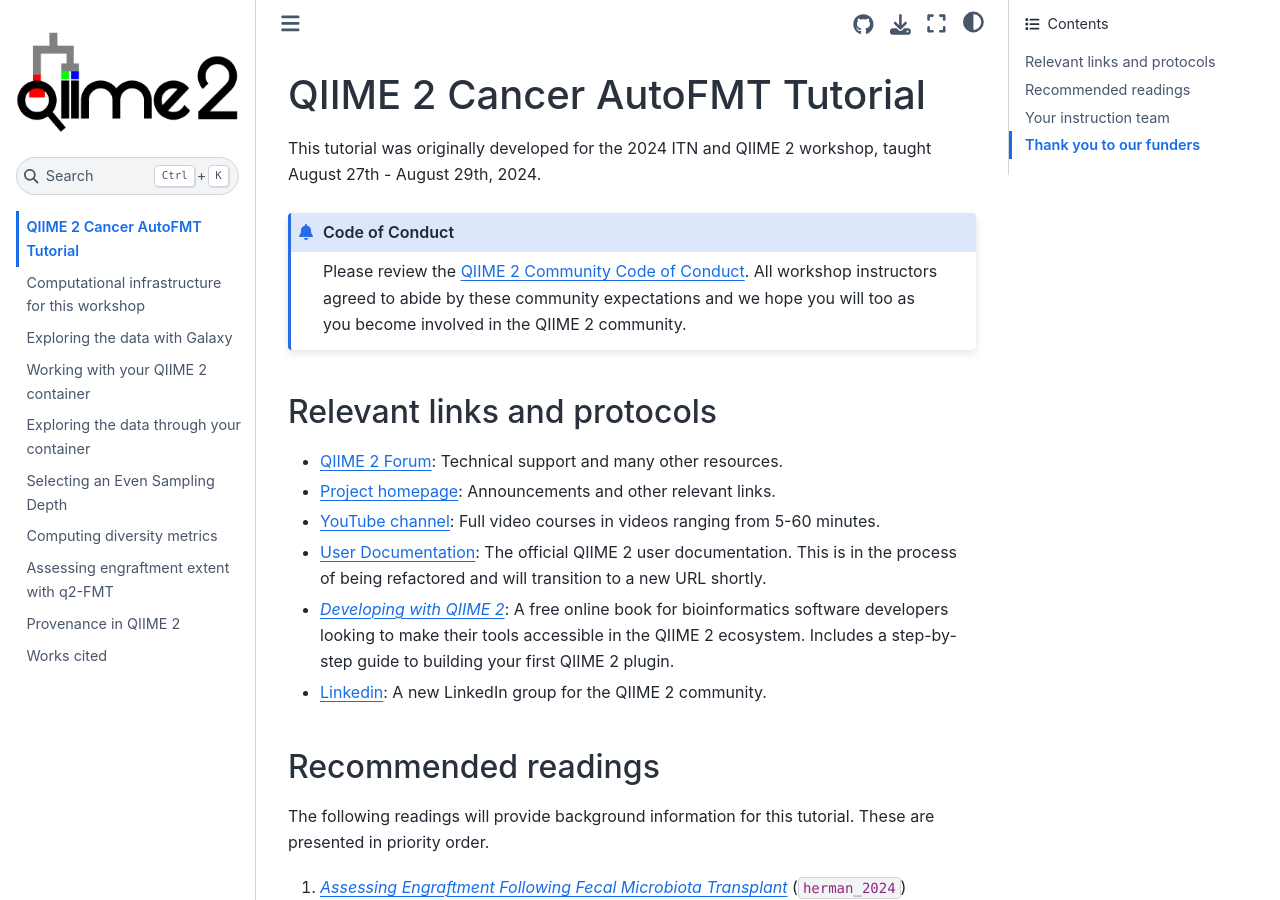
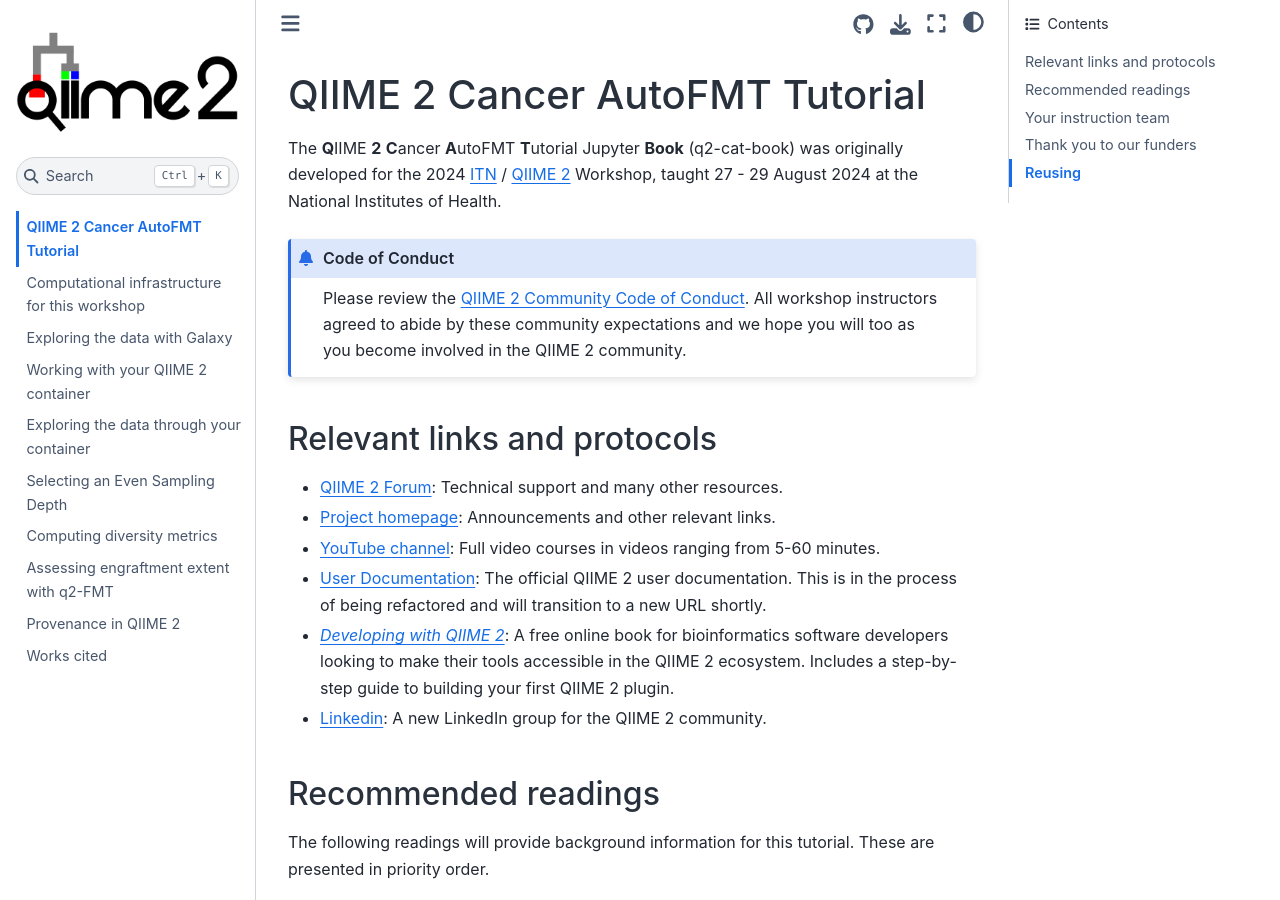
Before and after one commit to caporaso-lab/2024-q2-ITN-Workshop, a Jupyter Book: the page built from book/index.md, in a window 1280 px wide and 900 px high. Built offline with Jupyter Book 1.0.4 settings and Sphinx 7.4.7 and the Sphinx Book theme 1.1.4, drawn with Linux system fonts in a browser that asks for light colours; cross-references to code outside the pages are shown as plain code; some of the changed text lies outside the part shown.

Commit message:
add license info, prep for first release

````diff
--- a/book/index.md
+++ b/book/index.md
@@ -1,7 +1,7 @@
 # QIIME 2 Cancer AutoFMT Tutorial
 
-This tutorial was originally developed for the 2024 ITN and QIIME 2
-workshop, taught August 27th - August 29th, 2024.
+The **Q**IIME **2** **C**ancer **A**utoFMT **T**utorial Jupyter **Book** (q2-cat-book) was originally developed for the 2024 [ITN](https://www.itcrtraining.org/) / [QIIME 2](https://qiime2.org)
+Workshop, taught 27 - 29 August 2024 at the National Institutes of Health.
 
 ```{admonition} Code of Conduct
 Please review the [QIIME 2 Community Code of Conduct](https://forum.qiime2.org/t/qiime-2-community-code-of-conduct/9057).
@@ -73,3 +73,9 @@
 The preparation and dissemination of the data used in this tutorial was funded in part by the National Institutes of Health (NIH) grants U01 AI124275, R01 AI137269 and U54 CA209975 to Joao B. Xavier.
 
 This website is built with MyST Markdown and Jupyter Book, which are supported in part with [funding](https://sloan.org/grant-detail/6620) from the Alfred P. Sloan Foundation.
+
+## Reusing
+
+ <p xmlns:cc="http://creativecommons.org/ns#" xmlns:dct="http://purl.org/dc/terms/"><a property="dct:title" rel="cc:attributionURL" href="https://q2-cat-book.readthedocs.io/en/latest/#">q2-cat-book</a> by <a rel="cc:attributionURL dct:creator" property="cc:attributionName" href="https://cap-lab.bio">Caporaso Lab</a> is licensed under <a href="https://creativecommons.org/licenses/by-nc-sa/4.0/?ref=chooser-v1" target="_blank" rel="license noopener noreferrer" style="display:inline-block;">CC BY-NC-SA 4.0.<img style="height:22px!important;margin-left:3px;vertical-align:text-bottom;" src="https://mirrors.creativecommons.org/presskit/icons/cc.svg?ref=chooser-v1" alt=""><img style="height:22px!important;margin-left:3px;vertical-align:text-bottom;" src="https://mirrors.creativecommons.org/presskit/icons/by.svg?ref=chooser-v1" alt=""><img style="height:22px!important;margin-left:3px;vertical-align:text-bottom;" src="https://mirrors.creativecommons.org/presskit/icons/nc.svg?ref=chooser-v1" alt=""><img style="height:22px!important;margin-left:3px;vertical-align:text-bottom;" src="https://mirrors.creativecommons.org/presskit/icons/sa.svg?ref=chooser-v1" alt=""></a></p>
+
+ You are free distribute, remix, adapt, and build upon the material in any medium or format, for noncommercial purposes only, as long as credit is given to the original creator. Adaptations must be shared under the same terms.
````
